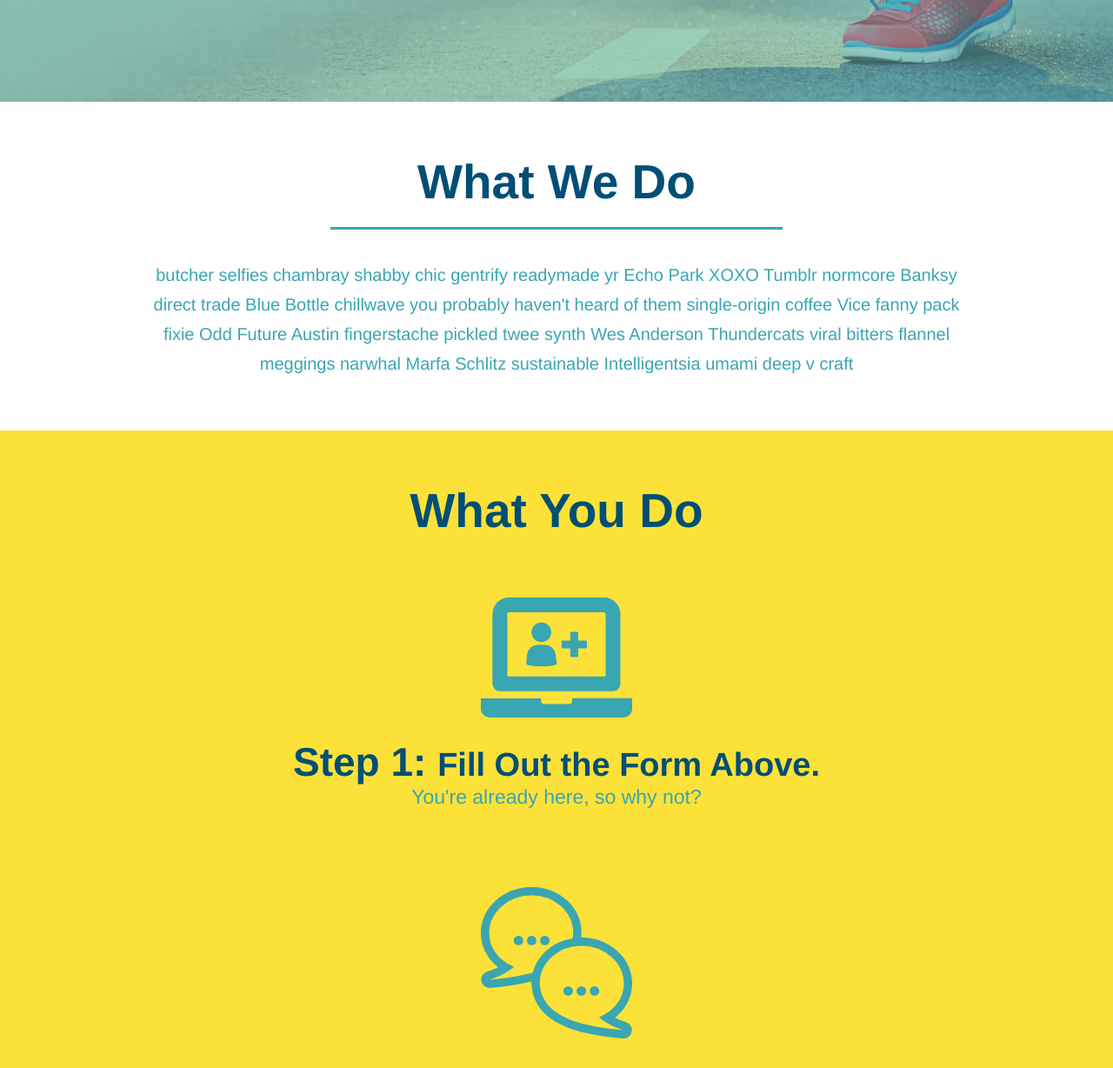
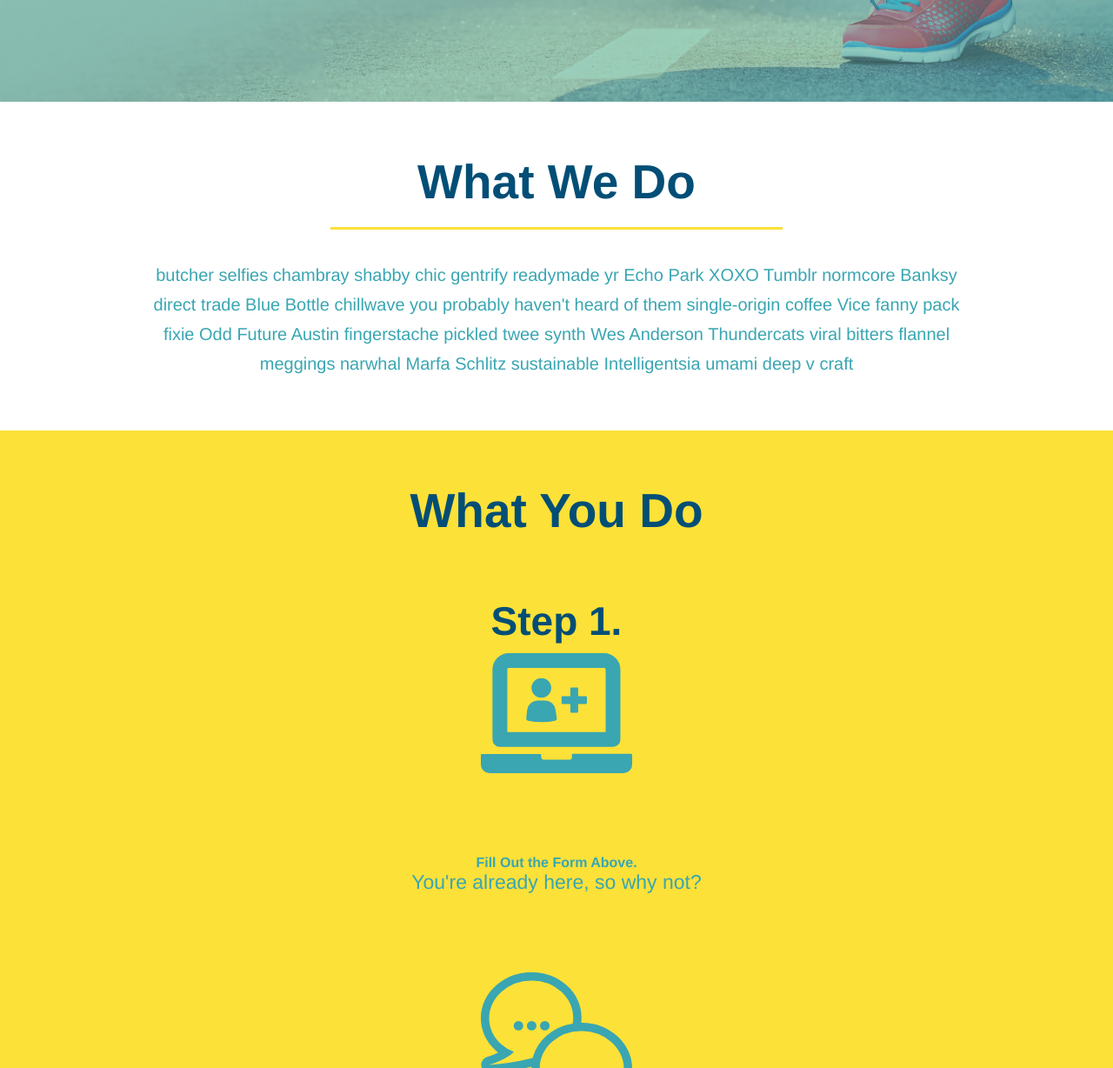
Before and after one commit to Niksharpkings/Run-Buddy-v2, a plain HTML site: page index.html in a window 1280 px wide. Shown: the part 565-1793 px from the top of the page at 87% size. Drawn offline with Linux system fonts and the light colour scheme.

Commit message:
add flexbox to the steps

```diff
--- a/index.html
+++ b/index.html
@@ -83,20 +83,33 @@
 
   <!-- "what we do" section -->
   <section id="what-we-do" class="intro">
-    <h2 class="section-title secondary-border">What We Do</h2>
-    <p>
-        butcher selfies chambray shabby chic gentrify readymade yr Echo Park XOXO Tumblr normcore Banksy direct trade Blue Bottle chillwave you probably haven't heard of them single-origin coffee Vice fanny pack fixie Odd Future Austin fingerstache pickled twee synth Wes Anderson Thundercats viral bitters flannel meggings narwhal Marfa Schlitz sustainable Intelligentsia umami deep v craft
-      </p>
+  <div class="flex-row">
+    <h2 class="section-title primary-border">What We Do</h2>
+    </div>
+<div class="flex-row">
+  <p>
+    butcher selfies chambray shabby chic gentrify readymade yr Echo Park XOXO Tumblr normcore Banksy direct trade Blue Bottle chillwave you probably haven't heard of them single-origin coffee Vice fanny pack fixie Odd Future Austin fingerstache pickled twee synth Wes Anderson Thundercats viral bitters flannel meggings narwhal Marfa Schlitz sustainable Intelligentsia umami deep v craft
+  </p>
+</div>
   </section>
 
   <!-- "what you do" section -->
   <section id="what-you-do" class="steps">
     <h2 class="section-title primary-border">What You Do</h2>
      <div>
-             <!--instert this img element-->
-    <img src="./assets/images/step-1.svg" alt="" />
-        <h3>Step 1: <span>Fill Out the Form Above.</span></h3>
-        <p>You're already here, so why not?</p>
+
+<div class="step">
+  <h3>Step 1.</h3>
+  <div class="step-info">
+    <div class="step-img">
+      <img src="./assets/images/step-1.svg" alt="" />
+    </div>
+    <div class="step-text">
+      <h4>Fill Out the Form Above.</h4>
+      <p>You're already here, so why not?</p>
+    </div>
+  </div>
+</div>
       </div>
       <div>
           <img src="./assets/images/step-2.svg" alt="" />
```
